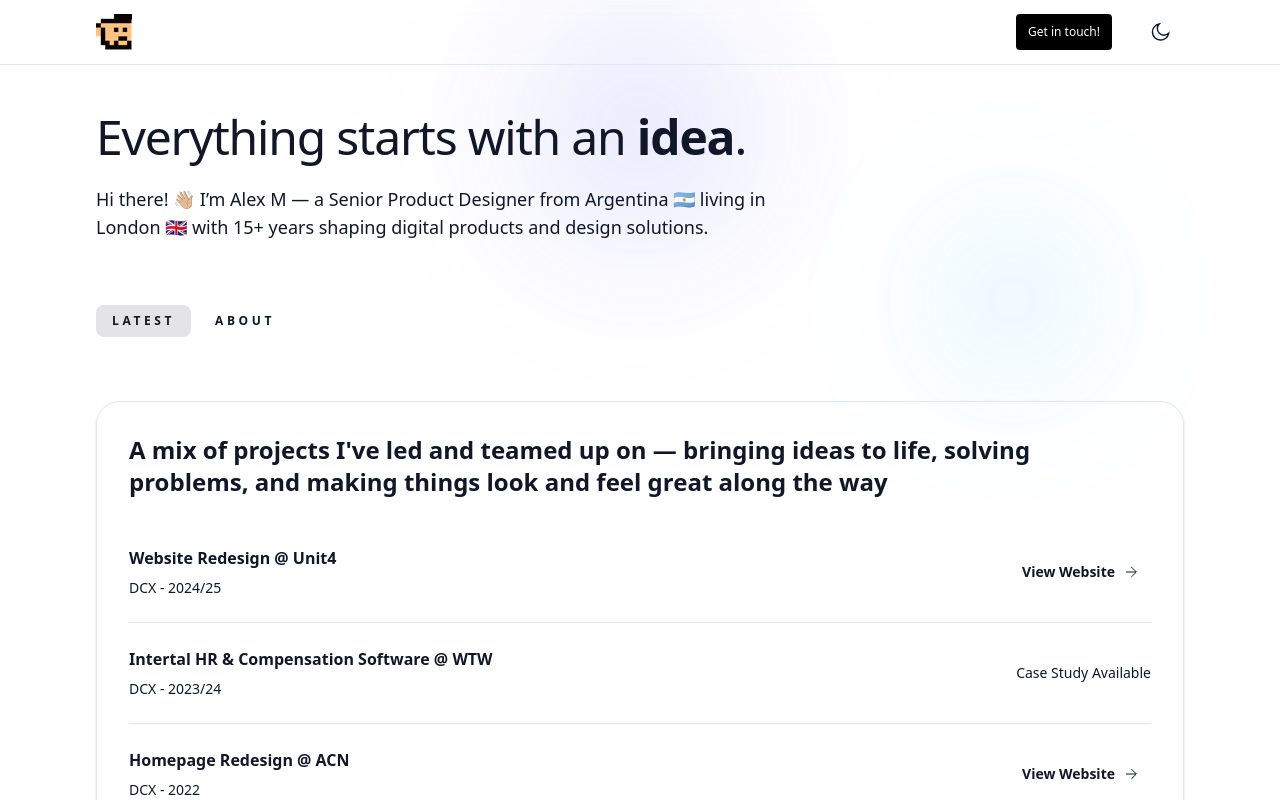
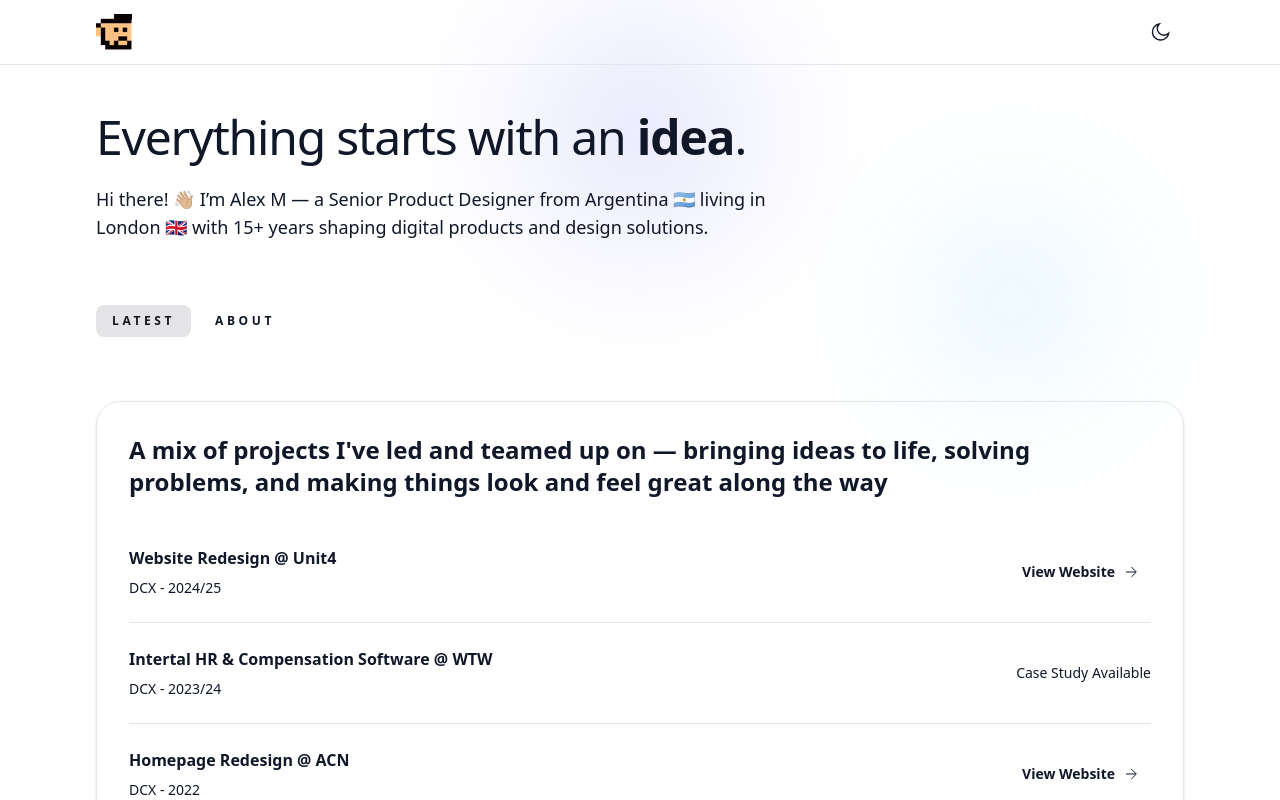
Before and after one commit to alex-mann-23/portfolio-xander, a Next.js app in the folder next-app/: page / in a window 1280 px wide. Shown: the top 800 px of the page. Built offline with nearby package versions, Linux system fonts and the light colour scheme.

Commit message:
button update

```diff
--- a/next-app/src/components/Header.tsx
+++ b/next-app/src/components/Header.tsx
@@ -6,6 +6,7 @@ import { useTheme } from "next-themes";
 import { useEffect, useState } from "react";
 import { Button } from "@/components/ui/button";
 import { site } from "@/data/site";
+import { cn } from "@/lib/utils";
 
 export function Header() {
   const { resolvedTheme, setTheme, theme } = useTheme();
@@ -44,11 +45,12 @@ export function Header() {
           <Button
             size="sm"
             asChild
-            className={
+            className={cn(
               isDark
                 ? "rounded-[4px] bg-white text-black hover:bg-white/90"
-                : "rounded-[4px] bg-black text-white hover:bg-black/90"
-            }
+                : "rounded-[4px] bg-black text-white hover:bg-black/90",
+              "hidden"
+            )}
           >
             <a href={site.cta.href}>{site.cta.actionLabel}</a>
           </Button>
```
